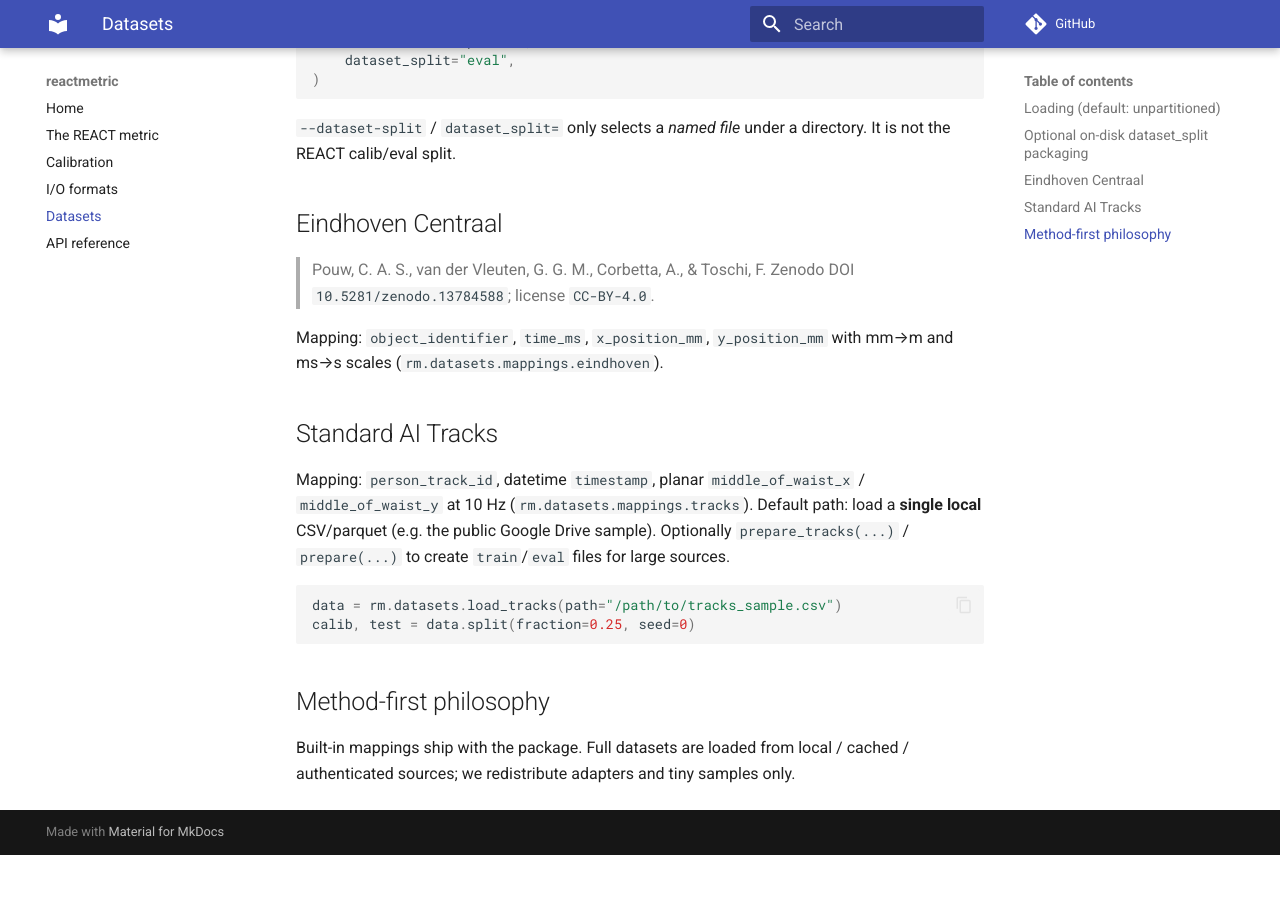
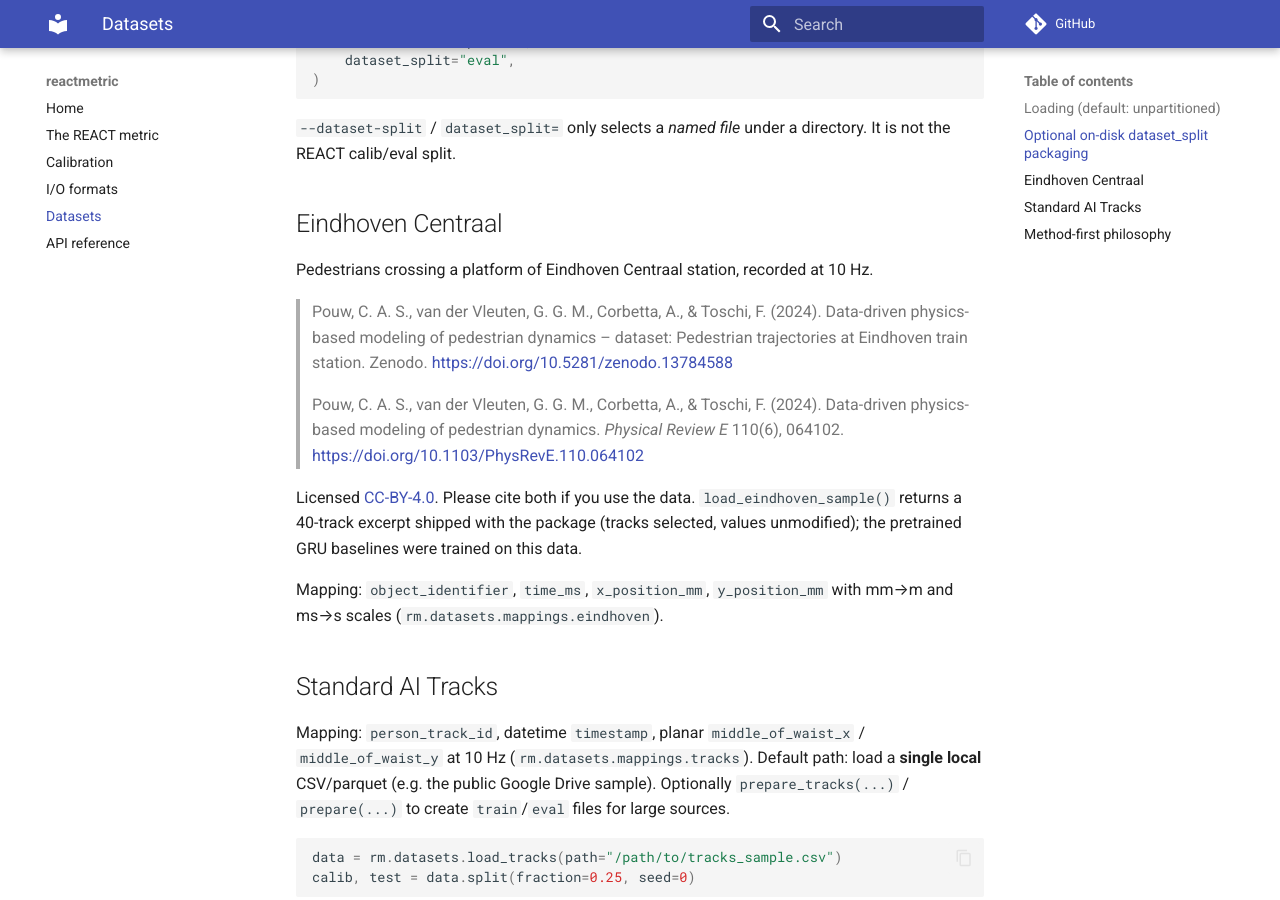
Before and after one commit to standard-ai/react, an MkDocs documentation site: the page built from docs/datasets.md, in a window 1280 px wide and 900 px high, scrolled down 1312 px. Built offline with MkDocs 1.6.1 and Material for MkDocs 9.7.7, drawn with Linux system fonts in a browser that asks for light colours; comment, search, counter and statistics services are not loaded; before the commit the page ends 2167 px from its top, so only the background shows below that.

Commit message:
Bundle a real 40-track Eindhoven excerpt with full attribution
The old sample was a synthetic fixture labelled as Eindhoven data (its extent,
grid and smoothness do not match the platform). The new one is 40 unmodified
tracks from day 2, made with export_eindhoven_csv.py (new --max-length), with a
notice citing the dataset and its paper under CC-BY-4.0.

Co-Authored-By: Claude Opus 5.5 <noreply@anthropic.com>

```diff
--- a/docs/datasets.md
+++ b/docs/datasets.md
@@ -70,8 +70,19 @@ directory. It is not the REACT calib/eval split.
 
 ## Eindhoven Centraal
 
-> Pouw, C. A. S., van der Vleuten, G. G. M., Corbetta, A., & Toschi, F.
-> Zenodo DOI `10.5281/zenodo.13784588`; license `CC-BY-4.0`.
+Pedestrians crossing a platform of Eindhoven Centraal station, recorded at 10 Hz.
+
+> Pouw, C. A. S., van der Vleuten, G. G. M., Corbetta, A., & Toschi, F. (2024). Data-driven
+> physics-based modeling of pedestrian dynamics – dataset: Pedestrian trajectories at
+> Eindhoven train station. Zenodo. <https://doi.org/10.5281/zenodo.13784588>
+>
+> Pouw, C. A. S., van der Vleuten, G. G. M., Corbetta, A., & Toschi, F. (2024). Data-driven
+> physics-based modeling of pedestrian dynamics. *Physical Review E* 110(6), 064102.
+> <https://doi.org/10.1103/PhysRevE.110.064102>
+
+Licensed [CC-BY-4.0](https://creativecommons.org/licenses/by/4.0/). Please cite both if you
+use the data. `load_eindhoven_sample()` returns a 40-track excerpt shipped with the package
+(tracks selected, values unmodified); the pretrained GRU baselines were trained on this data.
 
 Mapping: `object_identifier`, `time_ms`, `x_position_mm`, `y_position_mm` with
 mm→m and ms→s scales (`rm.datasets.mappings.eindhoven`).
```
Also changed, not shown: src/reactmetric/datasets/data/EINDHOVEN_SAMPLE_NOTICE.md (+23 -10 lines), 3 other files.
